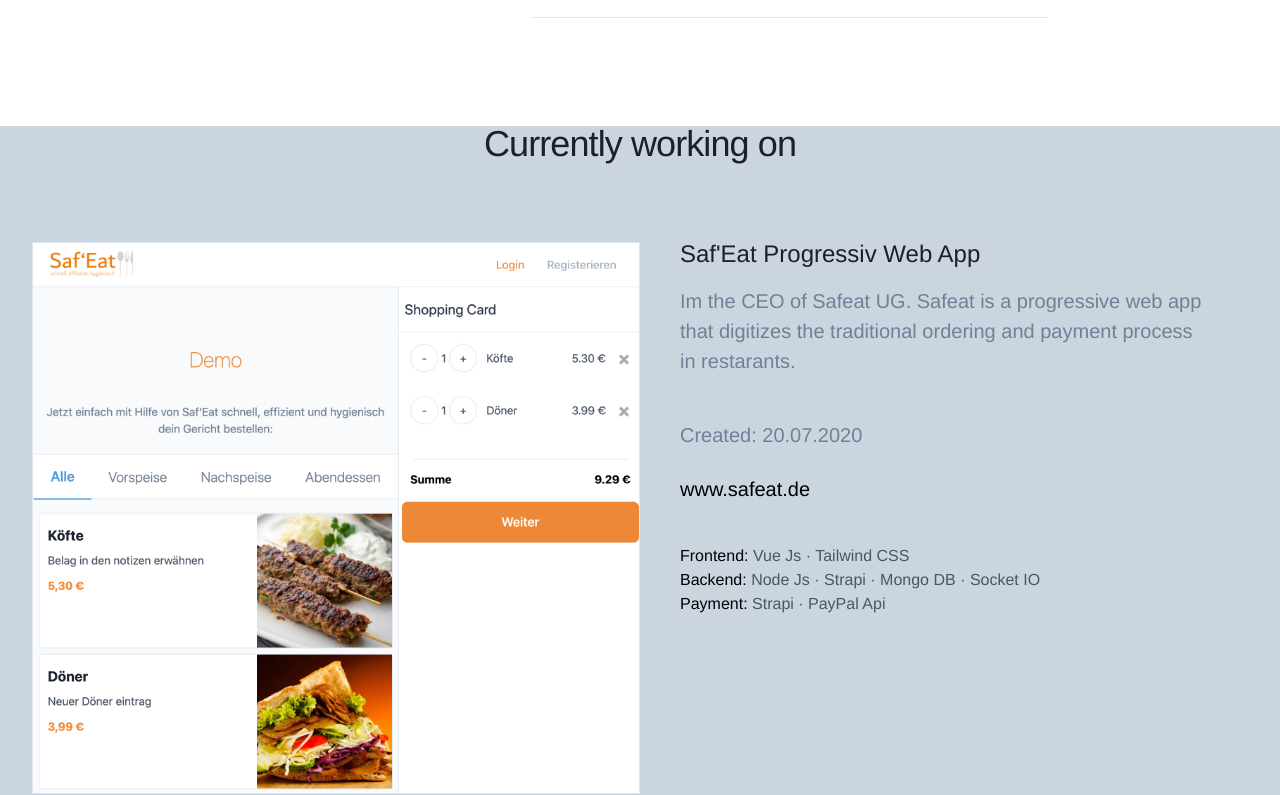
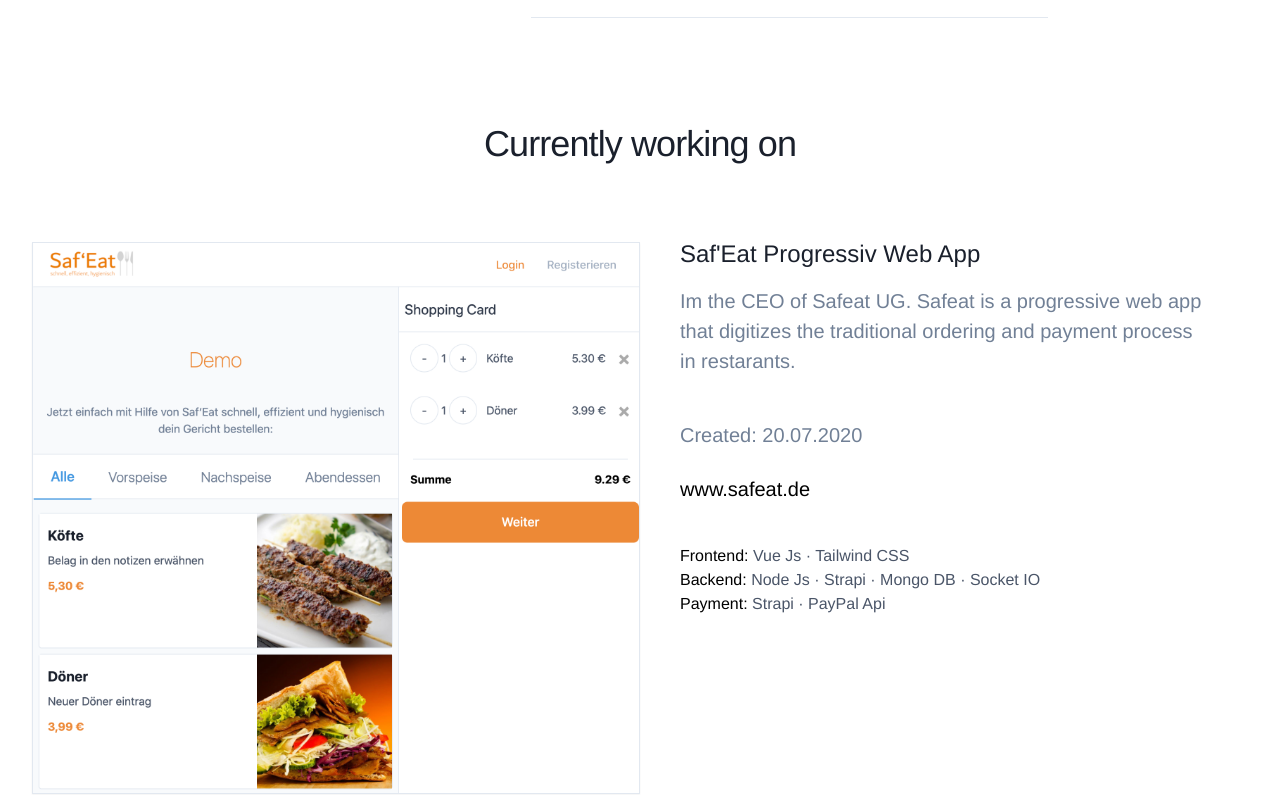
Before and after one commit to Bruslaan/portfolio, a Vue app: page / in a window 1280 px wide. Shown: the part 1606-2401 px from the top of the page. Built offline with nearby package versions, Linux system fonts and the light colour scheme.

Commit message:
back ground changed

```diff
--- a/src/components/Portfolio.vue
+++ b/src/components/Portfolio.vue
@@ -1,6 +1,6 @@
 <template>
   <div class="py-12 mt-10">
-    <div class="max-w-screen-xl mx-auto px-4 sm:px-6 lg:px-8 bg-gray-400">
+    <div class="max-w-screen-xl mx-auto px-4 sm:px-6 lg:px-8">
       <div class="text-center">
         <!-- <p
           class="text-base leading-6 text-indigo-600 font-semibold tracking-wide uppercase"
```
